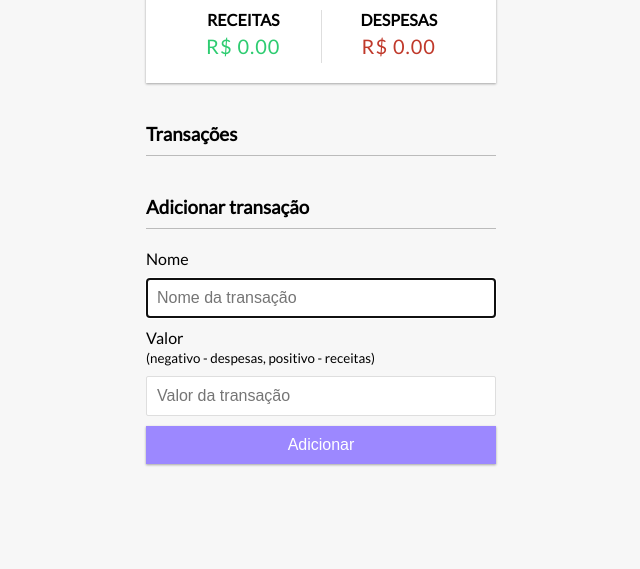
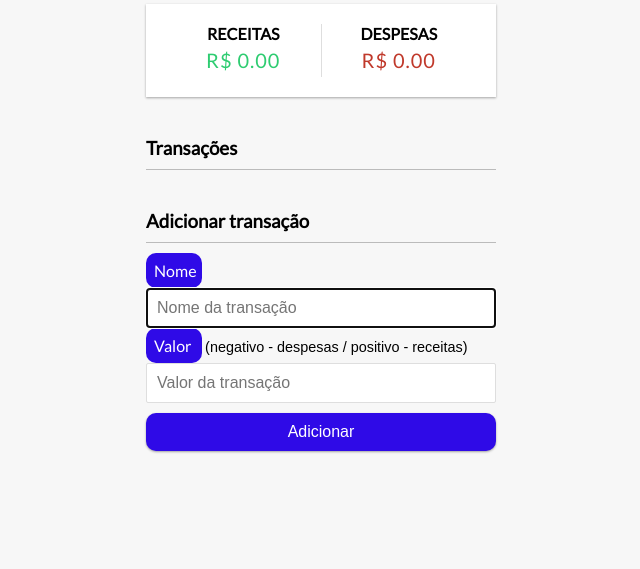
Before and after one commit to matheusmartinz/gerenciador-despesas, a plain HTML site: page index.html in a window 1280 px wide. Shown: the part 231-800 px from the top of the page, without its empty margins (319-959 px from the left). Drawn offline with Linux system fonts and the light colour scheme.

Commit message:
Background Nome + Valor // Borda button adicionar

```diff
--- a/index.html
+++ b/index.html
@@ -7,7 +7,7 @@
     <title>Controle de despesas</title>
   </head>
   <body>
-    <h2>Controle de despesas</h2>
+    <h2>Controle de Despesas</h2>
 
     <div class="container">
       <h4>Saldo atual</h4>
@@ -34,13 +34,13 @@
 
       <form id="form">
         <div class="form-control">
-          <label for="text">Nome</label>
+          <a><label for="text">Nome</label></a>
           <input autofocus type="text" id="text" placeholder="Nome da transação" />
         </div>
 
         <div class="form-control">
-          <label for="amount">Valor <br />
-            <small>(negativo - despesas, positivo - receitas)</small>
+          <a><label for="amount">Valor <br /></a>
+            <small>(negativo - despesas / positivo - receitas)</small>
           </label>
           <input type="number" id="amount" placeholder="Valor da transação" />
         </div>
--- a/style.css
+++ b/style.css
@@ -73,9 +73,25 @@ h4 {
   color: #c0392b;
 }
 
-label {
+/* label {
   display: inline-block;
   margin: 10px 0;
+} */
+.form-control a {
+  display: inline-block;
+  width: 100%;
+  max-width: 3.5rem;
+  padding: .5rem;
+  background: #2f0ae7;
+  border-radius: 10px;
+  color: white;
+}
+
+.form-control small {
+  font-style: bold;
+  font-family: Arial, Helvetica, sans-serif;
+  font-size: .9rem;
+
 }
 
 input[type='text'],
@@ -90,7 +106,7 @@ input[type='number'] {
 
 .btn {
   cursor: pointer;
-  background-color: #9c88ff;
+  background-color: #2f0ae7;
   box-shadow: var(--box-shadow);
   color: #fff;
   border: 0;
@@ -99,6 +115,7 @@ input[type='number'] {
   margin: 10px 0 30px;
   padding: 10px;
   width: 100%;
+  border-radius: 10px;
 }
 
 .btn:focus,
```
